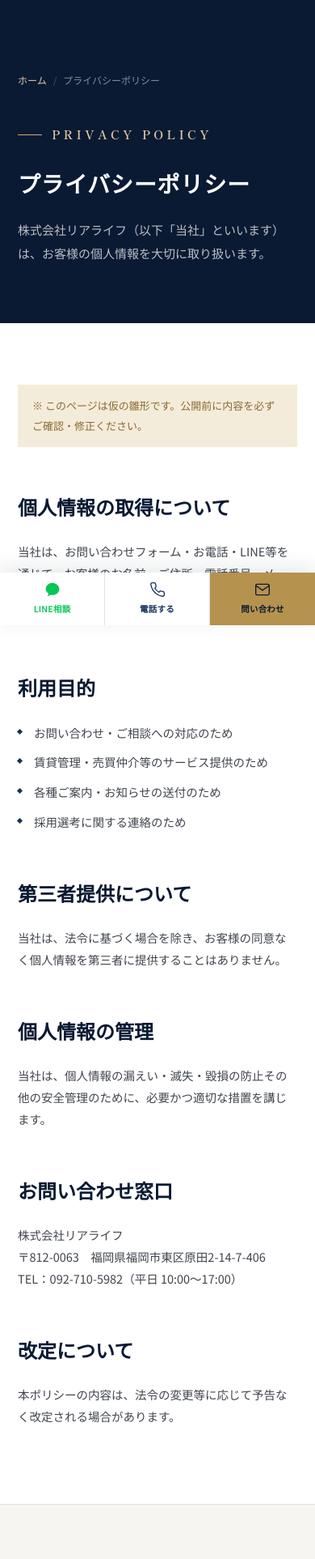
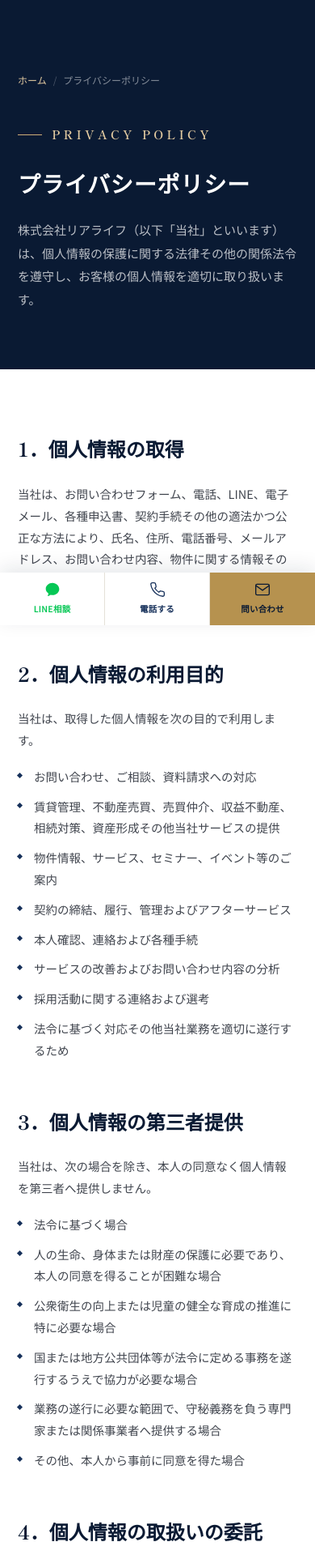
Before and after one commit to rltnagaoka-debug/realife-website, a plain HTML site: page pages/privacy.html in a window 390 px wide. Shown: the part 72-1997 px from the top of the page at 81% size. Drawn offline with Linux system fonts and the light colour scheme.

Commit message:
Replace draft privacy policy with the finalized version
Removes the placeholder banner and draft HTML comment, replacing the
body with the finalized 9-section policy covering acquisition,
purpose of use, third-party provision, outsourcing (including the
Web3Forms contact-form processor), safety management, disclosure
requests, access logs, policy changes, and the contact desk. Header,
footer, and mobile nav are untouched.

Co-Authored-By: Claude Sonnet 5 <noreply@anthropic.com>

```diff
--- a/pages/privacy.html
+++ b/pages/privacy.html
@@ -90,48 +90,68 @@
       <nav class="breadcrumb"><a href="../index.html">ホーム</a><span class="sep">/</span><span>プライバシーポリシー</span></nav>
       <p class="eyebrow">PRIVACY POLICY</p>
       <h1>プライバシーポリシー</h1>
-      <p>株式会社リアライフ（以下「当社」といいます）は、お客様の個人情報を大切に取り扱います。</p>
+      <p>株式会社リアライフ（以下「当社」といいます）は、個人情報の保護に関する法律その他の関係法令を遵守し、お客様の個人情報を適切に取り扱います。</p>
     </div>
   </section>
 
   <section class="section-pad">
     <div class="container">
-      <!--
-        本ページは雛形（ドラフト）です。実際の公開前に、
-        取得する個人情報の項目・利用目的・第三者提供の有無などを
-        実態に合わせて必ず見直し、必要に応じて専門家の確認を受けてください。
-      -->
       <div class="prose reveal">
-        <p style="background:var(--orange-100);color:var(--orange-700);padding:14px 18px;font-size:13px;margin-bottom:32px;">
-          ※ このページは仮の雛形です。公開前に内容を必ずご確認・修正ください。
+        <h2>1．個人情報の取得</h2>
+        <p>当社は、お問い合わせフォーム、電話、LINE、電子メール、各種申込書、契約手続その他の適法かつ公正な方法により、氏名、住所、電話番号、メールアドレス、お問い合わせ内容、物件に関する情報その他業務上必要な個人情報を取得することがあります。</p>
+
+        <h2>2．個人情報の利用目的</h2>
+        <p>当社は、取得した個人情報を次の目的で利用します。</p>
+        <ul>
+          <li>お問い合わせ、ご相談、資料請求への対応</li>
+          <li>賃貸管理、不動産売買、売買仲介、収益不動産、相続対策、資産形成その他当社サービスの提供</li>
+          <li>物件情報、サービス、セミナー、イベント等のご案内</li>
+          <li>契約の締結、履行、管理およびアフターサービス</li>
+          <li>本人確認、連絡および各種手続</li>
+          <li>サービスの改善およびお問い合わせ内容の分析</li>
+          <li>採用活動に関する連絡および選考</li>
+          <li>法令に基づく対応その他当社業務を適切に遂行するため</li>
+        </ul>
+
+        <h2>3．個人情報の第三者提供</h2>
+        <p>当社は、次の場合を除き、本人の同意なく個人情報を第三者へ提供しません。</p>
+        <ul>
+          <li>法令に基づく場合</li>
+          <li>人の生命、身体または財産の保護に必要であり、本人の同意を得ることが困難な場合</li>
+          <li>公衆衛生の向上または児童の健全な育成の推進に特に必要な場合</li>
+          <li>国または地方公共団体等が法令に定める事務を遂行するうえで協力が必要な場合</li>
+          <li>業務の遂行に必要な範囲で、守秘義務を負う専門家または関係事業者へ提供する場合</li>
+          <li>その他、本人から事前に同意を得た場合</li>
+        </ul>
+
+        <h2>4．個人情報の取扱いの委託</h2>
+        <p>当社は、業務の遂行に必要な範囲で、個人情報の取扱いを外部事業者へ委託することがあります。この場合、委託先を適切に選定し、必要かつ適切な監督を行います。</p>
+        <p>当ウェブサイトのお問い合わせフォームには、Web3Creativeが提供する「Web3Forms」を利用しています。フォームへ入力された情報は、お問い合わせ内容を当社へ送信するため、同サービスを通じて処理されます。</p>
+        <p>Web3Formsのプライバシーポリシー：<br /><a href="https://web3forms.com/privacy" target="_blank" rel="noopener noreferrer" style="word-break:break-all;">https://web3forms.com/privacy</a></p>
+
+        <h2>5．個人情報の安全管理</h2>
+        <p>当社は、個人情報への不正アクセス、漏えい、紛失、改ざん等を防止するため、組織的、人的、物理的および技術的な安全管理措置を講じ、個人情報を適切に管理します。</p>
+
+        <h2>6．個人情報の開示・訂正・利用停止等</h2>
+        <p>本人から、当社が保有する個人情報について、利用目的の通知、開示、訂正、追加、削除、利用停止、消去または第三者提供の停止を求められた場合は、本人確認を行ったうえで、法令に従い適切に対応します。</p>
+
+        <h2>7．アクセス情報等について</h2>
+        <p>当ウェブサイトでは、サイトの利用状況の把握、利便性の向上および不正アクセスの防止等を目的として、IPアドレス、ブラウザの種類、閲覧日時、閲覧ページ等の情報を取得することがあります。これらの情報は、単独で特定の個人を識別するものではありません。</p>
+
+        <h2>8．プライバシーポリシーの変更</h2>
+        <p>当社は、法令の改正、サービス内容の変更その他必要に応じて、本ポリシーを変更することがあります。変更後の内容は、当ウェブサイトに掲載した時点から適用されます。</p>
+
+        <h2>9．お問い合わせ窓口</h2>
+        <p>
+          株式会社リアライフ<br />
+          〒812-0063<br />
+          福岡県福岡市東区原田2丁目14番7号 406<br />
+          電話番号：092-710-5982<br />
+          メールアドレス：<a href="mailto:info@rl-group.jp">info@rl-group.jp</a><br />
+          受付時間：平日10:00～17:00
         </p>
 
-        <h2>個人情報の取得について</h2>
-        <p>当社は、お問い合わせフォーム・お電話・LINE等を通じて、お客様のお名前、ご住所、電話番号、メールアドレスなどの個人情報を取得することがあります。</p>
-
-        <h2>利用目的</h2>
-        <ul>
-          <li>お問い合わせ・ご相談への対応のため</li>
-          <li>賃貸管理・売買仲介等のサービス提供のため</li>
-          <li>各種ご案内・お知らせの送付のため</li>
-          <li>採用選考に関する連絡のため</li>
-        </ul>
-
-        <h2>第三者提供について</h2>
-        <p>当社は、法令に基づく場合を除き、お客様の同意なく個人情報を第三者に提供することはありません。</p>
-
-        <h2>個人情報の管理</h2>
-        <p>当社は、個人情報の漏えい・滅失・毀損の防止その他の安全管理のために、必要かつ適切な措置を講じます。</p>
-
-        <h2>お問い合わせ窓口</h2>
-        <p>
-          株式会社リアライフ<br />
-          〒812-0063　福岡県福岡市東区原田2-14-7-406<br />
-          TEL：092-710-5982（平日 10:00〜17:00）
-        </p>
-
-        <h2>改定について</h2>
-        <p>本ポリシーの内容は、法令の変更等に応じて予告なく改定される場合があります。</p>
+        <p style="font-size:13px;color:var(--ink-500);margin-top:8px;">制定日：2026年8月26日</p>
       </div>
     </div>
   </section>
```
